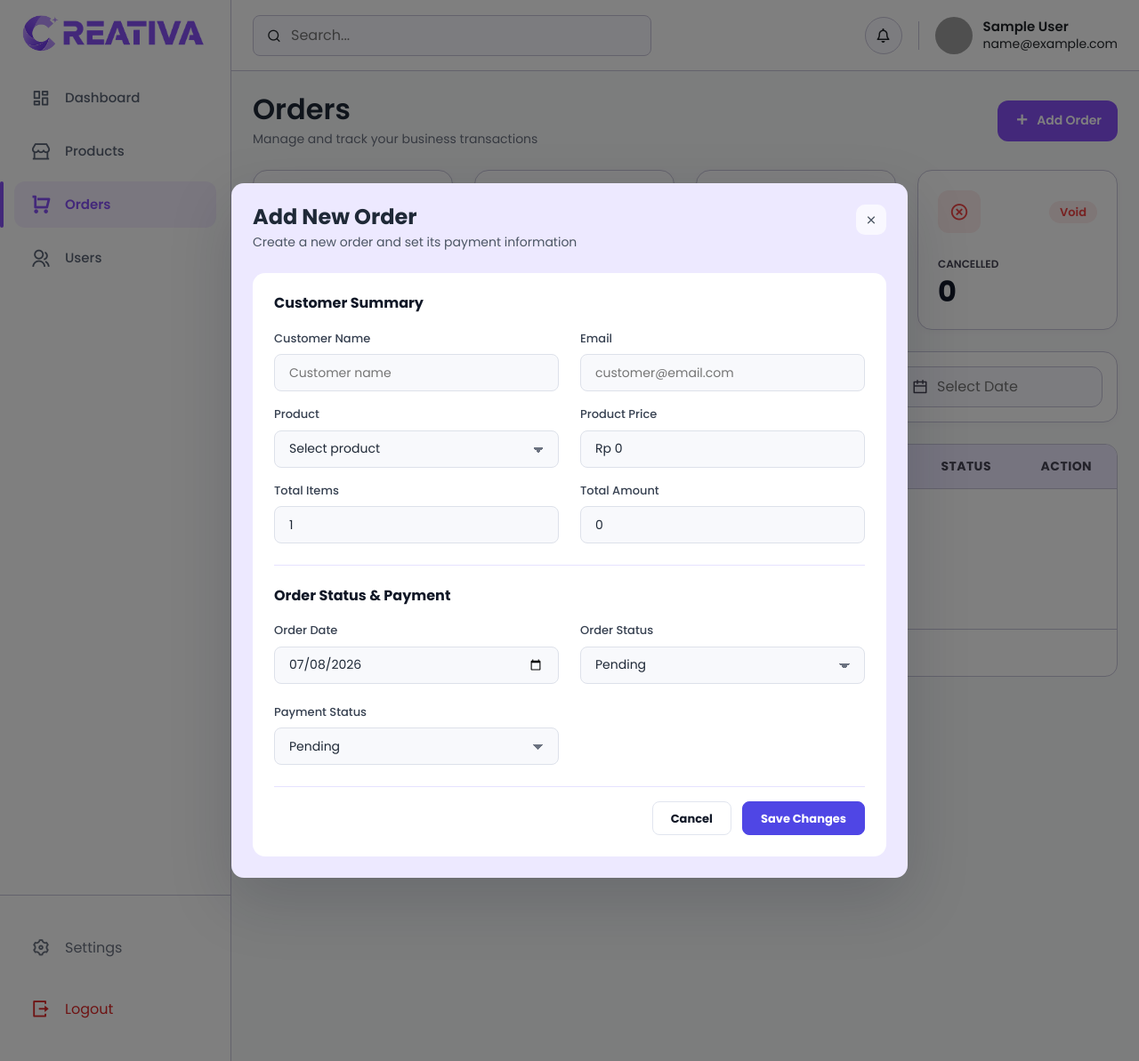
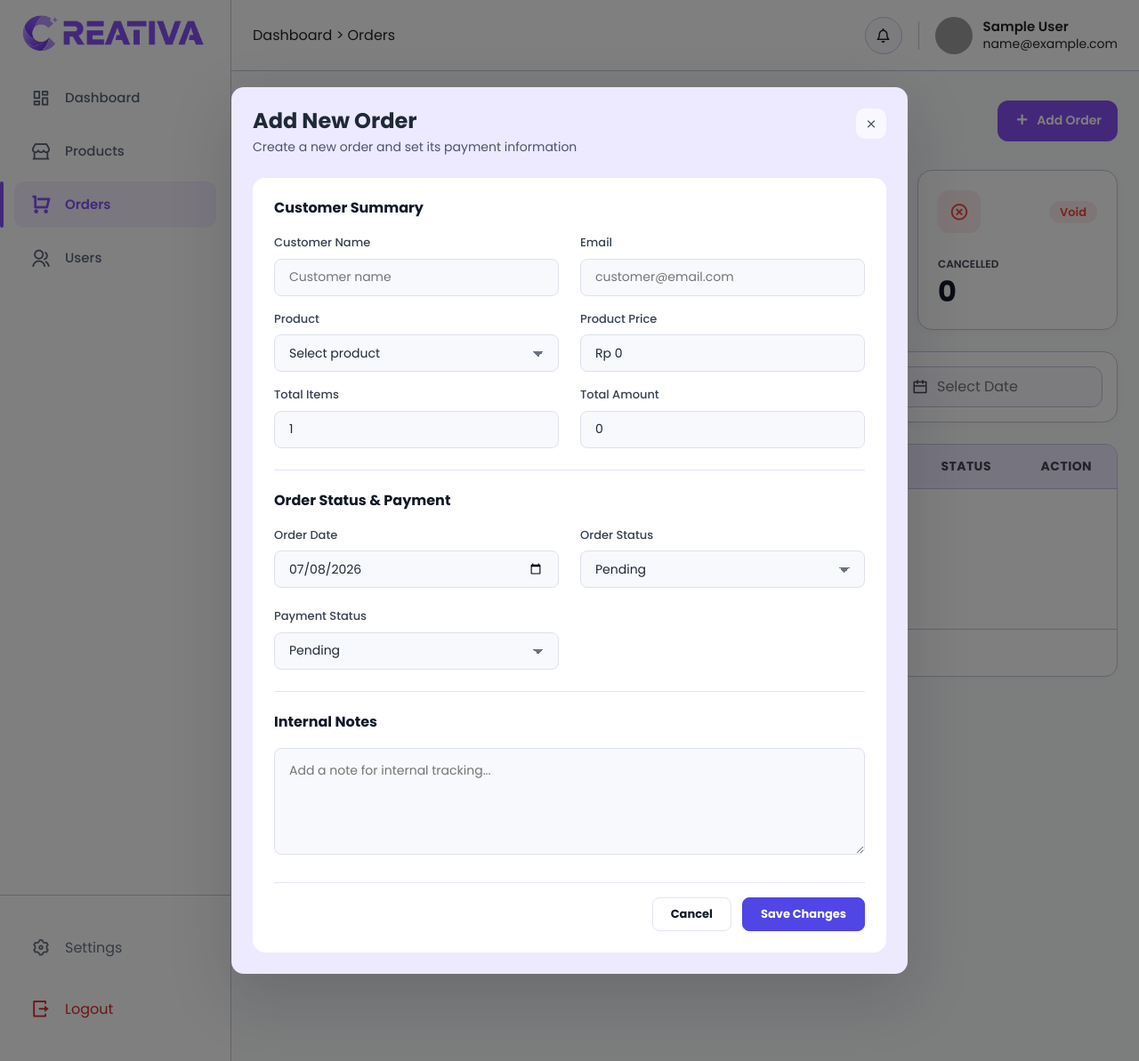
Before and after one commit to Kirana0219/creativa-web, a PHP site: page /index.php?page=orders in a window 1280 px wide, after a click on "Add Order". Shown: the whole page at 89% size. Run offline with PHP 8.4, Linux system fonts and the light colour scheme; the visitor is signed in with stand-in values (Sample User, id 1); data that the repository does not hold is empty; some libraries are stand-ins or nearby versions; grey boxes are pictures that could not be loaded.

Commit message:
memperbaharui header serta modal pada page orders

```diff
--- a/assets/css/orders.css
+++ b/assets/css/orders.css
@@ -353,11 +353,6 @@
 .customer-name{
     color:var(--text);
     font-weight:600;
-}
-
-.customer-email{
-    color:var(--secondary);
-    font-size:13px;
 }
 
 .product-info-cell{
--- a/controllers/OrderController.php
+++ b/controllers/OrderController.php
@@ -27,7 +27,7 @@ class OrderController
         $products = $this->orderModel->getProductsForOrder();
         $stats = $this->orderModel->getSummaryStats();
         $title = "Orders";
-        $breadcrumb = "Dashboard / Orders";
+        $breadcrumb = "Dashboard > Orders";
 
         include 'views/orders/index.php';
     }
--- a/controllers/ProdukController.php
+++ b/controllers/ProdukController.php
@@ -67,6 +67,7 @@ class ProdukController {
 
         // Pass variables to view
         $title = "Product Catalog";
+        $breadcrumb = "Dashboard > Products";
         require 'views/products/index.php';
     }
 
--- a/controllers/UserController.php
+++ b/controllers/UserController.php
@@ -6,6 +6,9 @@ class UserController
     {
         include 'views/layout/header.php';
         include 'views/layout/sidebar.php';
+
+        $title = "Users";
+        $breadcrumb = "Dashboard > Users";
         include 'views/users/index.php';
         include 'views/layout/footer.php';
     }
--- a/views/layout/header.php
+++ b/views/layout/header.php
@@ -36,9 +36,12 @@
 <body>
     <div class="main-content">
         <div class="top-header">
-            <div class="search-box">
+            <!-- <div class="search-box">
                 <i class="ri-search-line"></i>
                 <input type="text" placeholder="Search...">
+            </div> -->
+            <div class="header-breadcrumb">
+                <span><?= htmlspecialchars($breadcrumb ?? 'Dashboard'); ?></span>
             </div>
 
             <div class="header-right">
--- a/views/orders/add.php
+++ b/views/orders/add.php
@@ -93,8 +93,12 @@ $paymentMethodOptions = ['Bank Transfer (BCA)', 'Credit Card', 'Cash on Delivery
                                     <?php endforeach; ?>
                                 </select>
                             </label>
+                        </div>
+                    </section>
 
-                        </div>
+                    <section class="order-modal-section">
+                        <h4>Internal Notes</h4>
+                        <textarea name="internal_notes" placeholder="Add a note for internal tracking..."></textarea>
                     </section>
 
                     <div class="modal-actions">
--- a/views/orders/index.php
+++ b/views/orders/index.php
@@ -127,7 +127,6 @@ if (!function_exists('orderInitials')) {
                                 <td>
                                     <div class="customer-cell">
                                         <span class="customer-name"><?= htmlspecialchars($order['customer_name']); ?></span>
-                                        <span class="customer-email"><?= htmlspecialchars($order['email']); ?></span>
                                     </div>
                                 </td>
 
```
Also changed, not shown: views/orders/detail.php (+10 -4 lines), views/orders/edit.php (+9 -0 lines), assets/uploads/1783475968_6a4daf0000c10.jpeg (added), assets/uploads/1783475977_6a4daf090e65b.jpeg (added).
